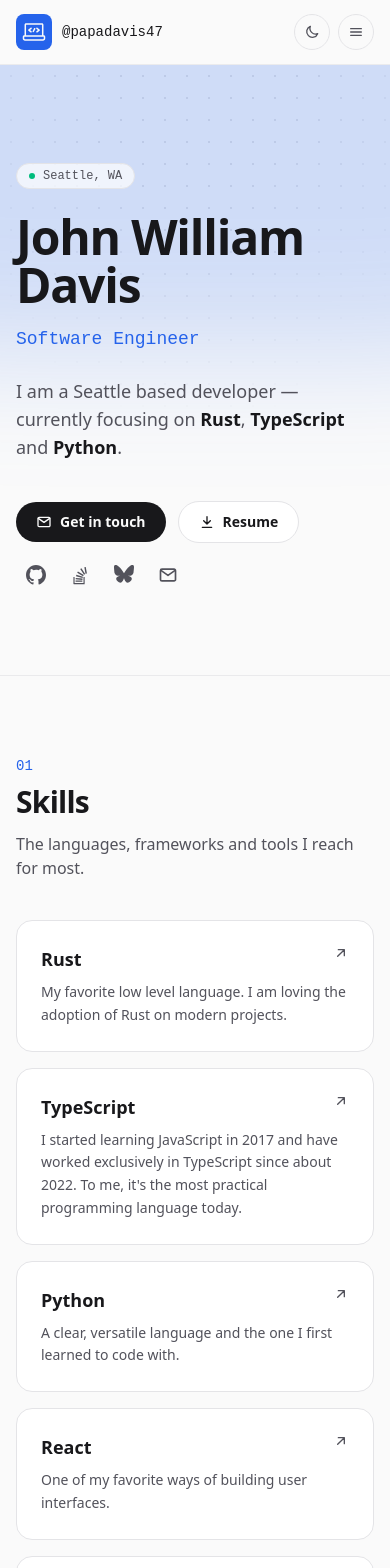
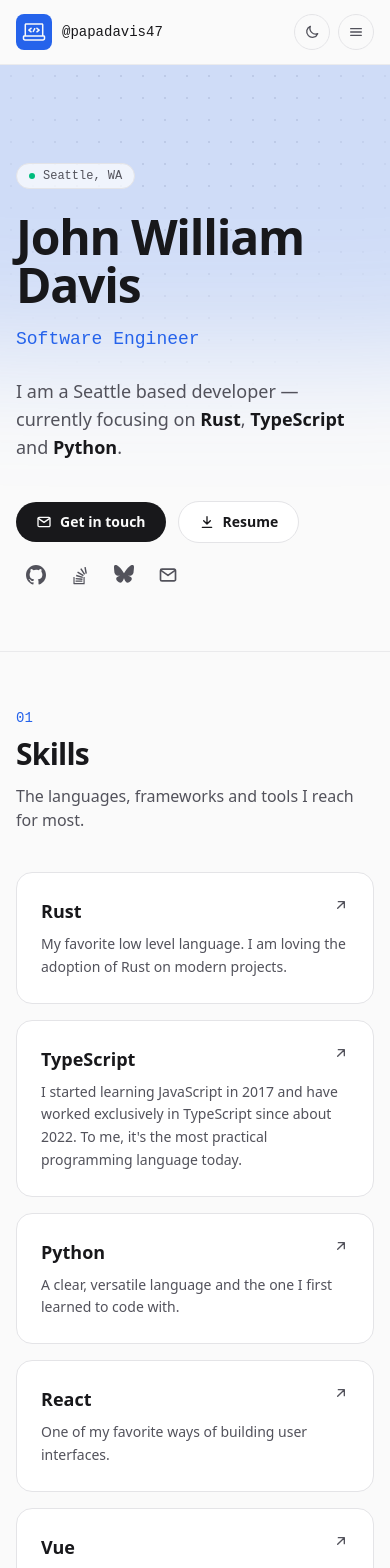
Before and after one commit to papadavis47/papadavis47.github.io, a Vue app: page / in a window 390 px wide. Shown: the top 1568 px of the page. Built offline with nearby package versions, Linux system fonts and the light colour scheme.

Commit message:
Tighten vertical spacing between page sections by about 30%
Reduce the padding below the hero, around each numbered section, and
in the footer, on both mobile and desktop.

Co-Authored-By: Claude Opus 5.5 <noreply@anthropic.com>
Claude-Session: https://claude.ai/code/session_01HR4MbS41Yxpqt2aL7pa3Qu

```diff
--- a/src/components/HeroSection.vue
+++ b/src/components/HeroSection.vue
@@ -18,7 +18,7 @@ import { focus, profile, socials } from "../data/site";
             class="absolute -top-40 left-1/2 -z-10 h-[28rem] w-[56rem] -translate-x-1/2 rounded-full bg-accent/20 blur-3xl"
         />
 
-        <div class="mx-auto max-w-6xl px-4 pt-24 pb-20 sm:px-6 sm:pt-32 sm:pb-28">
+        <div class="mx-auto max-w-6xl px-4 pt-24 pb-14 sm:px-6 sm:pt-32 sm:pb-20">
             <p
                 v-reveal
                 class="inline-flex items-center gap-2 rounded-full border border-line bg-surface/70 px-3 py-1 font-mono text-xs text-muted"
--- a/src/components/PageSection.vue
+++ b/src/components/PageSection.vue
@@ -11,7 +11,7 @@ defineProps<{
     <section
         :id="id"
         :aria-labelledby="`${id}-title`"
-        class="mx-auto max-w-6xl px-4 py-20 sm:px-6 sm:py-24"
+        class="mx-auto max-w-6xl px-4 py-14 sm:px-6 sm:py-17"
     >
         <div v-reveal class="mb-10 max-w-2xl">
             <p class="font-mono text-sm text-accent">{{ index }}</p>
--- a/src/components/SiteFooter.vue
+++ b/src/components/SiteFooter.vue
@@ -7,7 +7,7 @@ const year = new Date().getFullYear();
 
 <template>
     <footer class="border-t border-line/70">
-        <div class="mx-auto max-w-6xl px-4 py-16 sm:px-6">
+        <div class="mx-auto max-w-6xl px-4 py-11 sm:px-6">
             <div
                 v-reveal
                 class="flex flex-col gap-6 rounded-3xl border border-line bg-surface p-8 sm:flex-row sm:items-center sm:justify-between sm:p-10"
```
